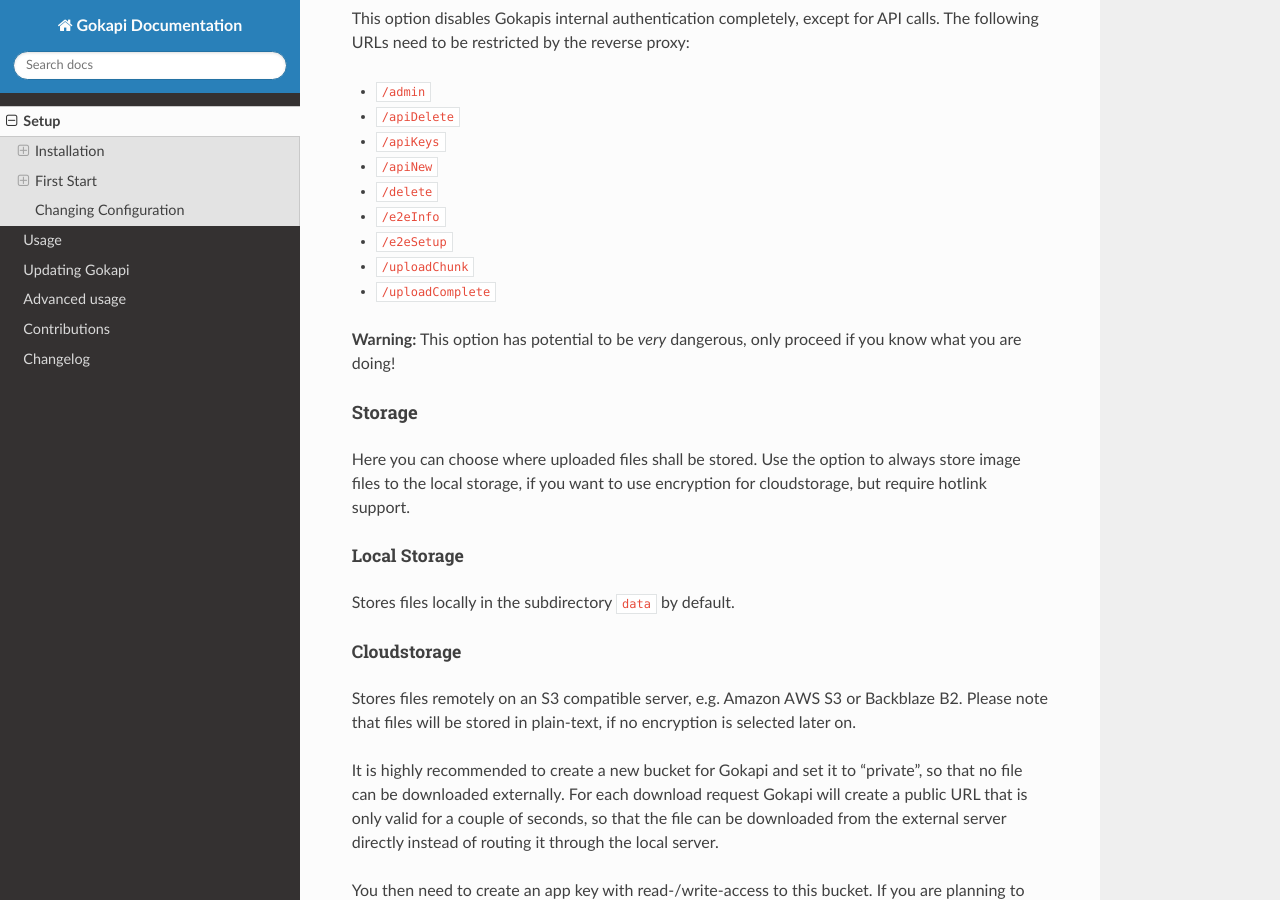
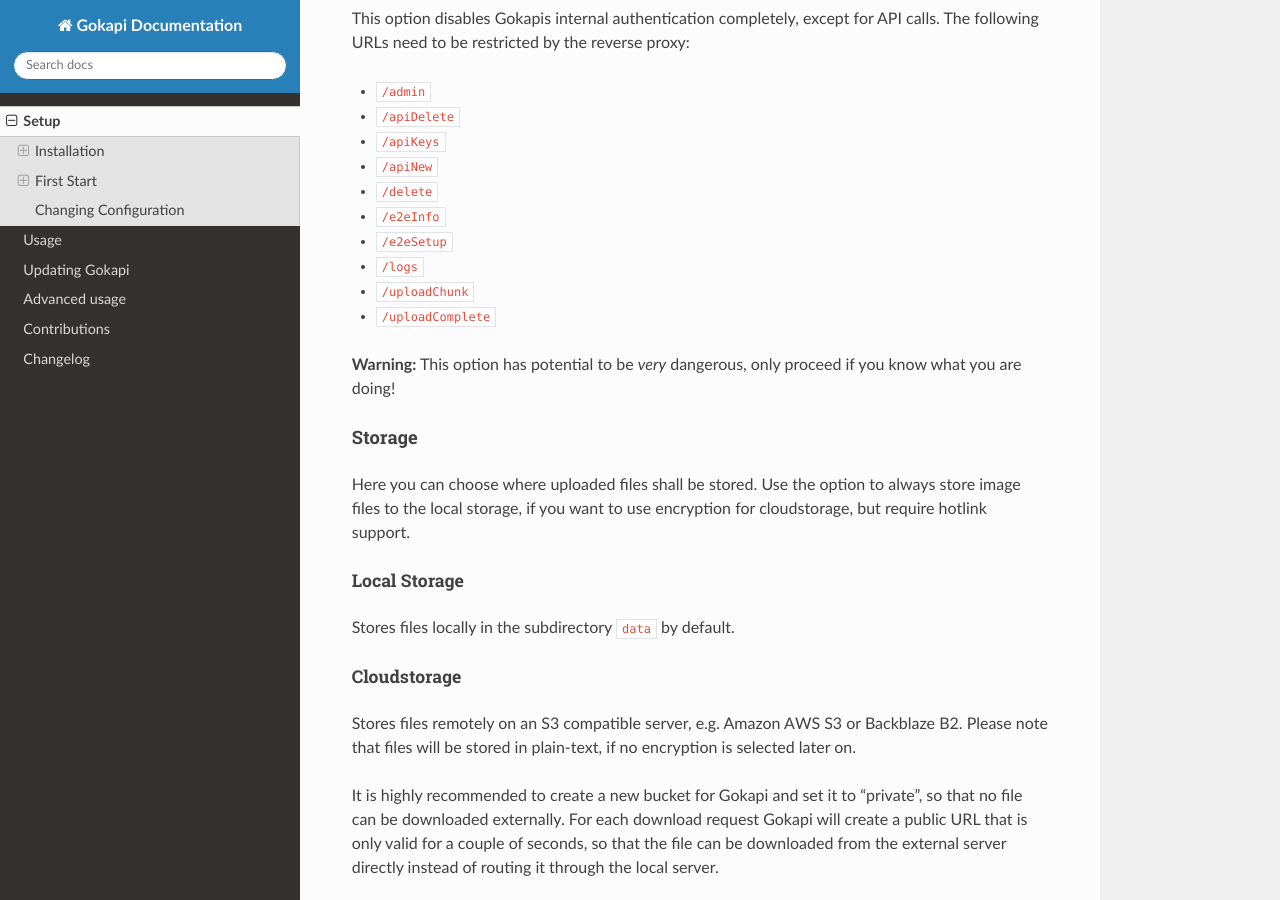
Before and after one commit to Forceu/Gokapi, a Sphinx documentation site: the page built from docs/setup.rst, in a window 1280 px wide and 900 px high, scrolled down 3220 px. Built offline with Sphinx 7.4.7 and the Read the Docs theme 2.0.0, drawn with Linux system fonts in a browser that asks for light colours.

Commit message:
Updated documentation

```diff
--- a/docs/setup.rst
+++ b/docs/setup.rst
@@ -152,6 +152,7 @@
 - ``/delete``
 - ``/e2eInfo``
 - ``/e2eSetup``
+- ``/logs``
 - ``/uploadChunk``
 - ``/uploadComplete``
 
```
